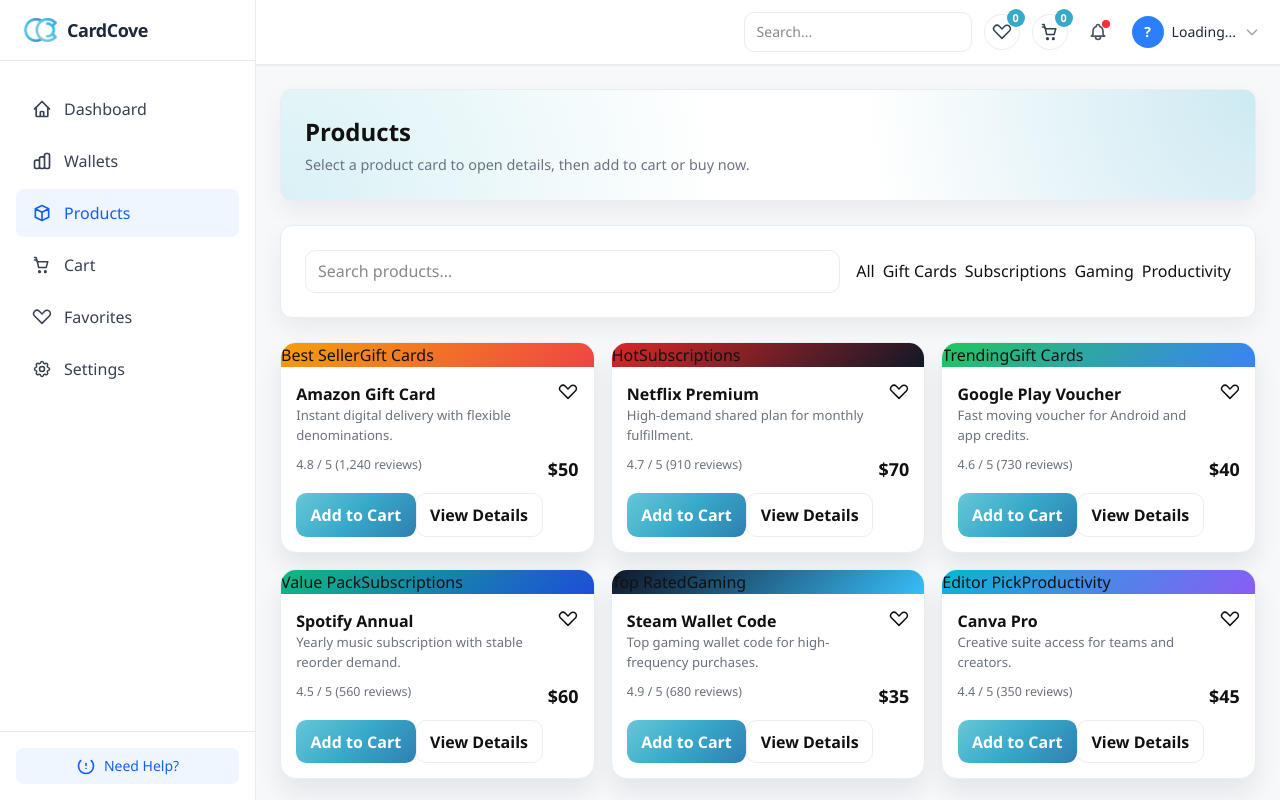
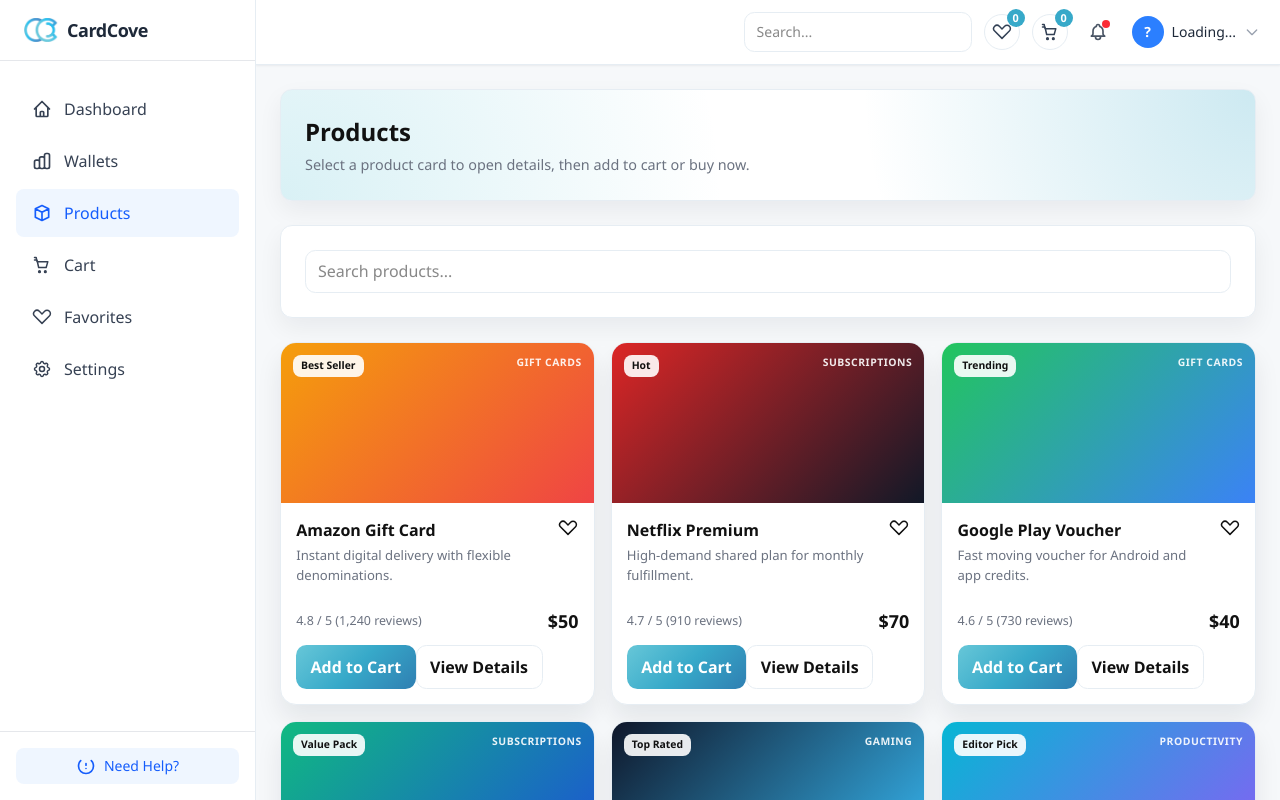
Before and after one commit to Raamish4221/BtoB, a Next.js app: page /products in a window 1280 px wide. Built offline with nearby package versions, Linux system fonts and the light colour scheme.

Commit message:
Feature Updates: Product card updates

```diff
--- a/components/ProductCard.tsx
+++ b/components/ProductCard.tsx
@@ -28,7 +28,7 @@
   return (
     <article className="product-card group">
       <Link href={`/products/${product.id}`} className="block">
-        <div className="product-visual" style={{ background: product.imageGradient }}>
+        <div className="product-visual flex items-start justify-between p-3" style={{ background: product.imageGradient }}>
           <span className="product-badge">{product.badge}</span>
           <span className="product-category">{product.category}</span>
         </div>
@@ -36,7 +36,7 @@
 
       <div className="product-content">
         <div className="flex items-start justify-between gap-3">
-          <div>
+          <div className="flex flex-col gap-1">
             <Link href={`/products/${product.id}`} className="product-name">
               {product.name}
             </Link>
@@ -52,7 +52,7 @@
           </button>
         </div>
 
-        <div className="product-meta">
+        <div className="product-meta mt-3 flex items-center justify-between">
           <span>
             {product.rating.toFixed(1)} / 5 ({product.reviews.toLocaleString()} reviews)
           </span>
--- a/src/app/globals.css
+++ b/src/app/globals.css
@@ -287,6 +287,30 @@
   box-shadow: 0 20px 30px rgba(15, 23, 42, 0.12);
 }
 
+.product-visual {
+  height: 160px;
+  position: relative;
+}
+
+.product-badge {
+  background: rgba(255, 255, 255, 0.9);
+  color: #111;
+  padding: 0.2rem 0.5rem;
+  border-radius: 0.5rem;
+  font-size: 0.65rem;
+  font-weight: 700;
+  backdrop-filter: blur(4px);
+}
+
+
+.product-category {
+  font-size: 0.65rem;
+  font-weight: 600;
+  color: rgba(255, 255, 255, 0.9);
+  text-transform: uppercase;
+  letter-spacing: 0.05em;
+}
+
 .product-content {
   padding: 0.95rem;
   display: grid;
--- a/src/app/products/[id]/page.tsx
+++ b/src/app/products/[id]/page.tsx
@@ -72,7 +72,7 @@
               <strong>${product.price}</strong>
             </div>
 
-            <div className="flex flex-wrap items-center gap-3 mt-5">
+            <div className="flex flex-wrap items-center gap-4 mt-8">
               <label className="quantity-picker">
                 <span>Qty</span>
                 <input
@@ -108,6 +108,7 @@
           </div>
         </section>
 
+        {/*
         <section className="app-card">
           <h2 className="text-lg font-semibold mb-3">Related Products</h2>
           <div className="flex flex-wrap gap-2">
@@ -118,6 +119,7 @@
             ))}
           </div>
         </section>
+        */}
       </div>
     </Dashboard>
   );
--- a/src/app/products/page.tsx
+++ b/src/app/products/page.tsx
@@ -1,25 +1,19 @@
 "use client";
 
-import { useMemo, useState } from "react";
+import { useState } from "react";
 import Dashboard from "@/components/Dashboard";
 import ProductCard from "@/components/ProductCard";
 import { products } from "@/app/data/products";
 
 export default function ProductsPage() {
   const [query, setQuery] = useState("");
-  const categories = useMemo(
-    () => ["All", ...Array.from(new Set(products.map((product) => product.category)))],
-    []
-  );
-  const [activeCategory, setActiveCategory] = useState("All");
 
   const filteredProducts = products.filter((product) => {
-    const categoryMatch = activeCategory === "All" || product.category === activeCategory;
     const queryMatch =
       query.trim().length === 0 ||
       product.name.toLowerCase().includes(query.toLowerCase()) ||
       product.description.toLowerCase().includes(query.toLowerCase());
-    return categoryMatch && queryMatch;
+    return queryMatch;
   });
 
   return (
@@ -31,7 +25,7 @@
         </section>
 
         <section className="app-card">
-          <div className="grid grid-cols-1 lg:grid-cols-[1fr_auto] gap-4 items-center">
+          <div className="w-full">
             <input
               type="search"
               value={query}
@@ -39,18 +33,6 @@
               placeholder="Search products..."
               className="app-input"
             />
-            <div className="flex flex-wrap gap-2">
-              {categories.map((category) => (
-                <button
-                  key={category}
-                  type="button"
-                  onClick={() => setActiveCategory(category)}
-                  className={`filter-chip ${activeCategory === category ? "is-active" : ""}`}
-                >
-                  {category}
-                </button>
-              ))}
-            </div>
           </div>
         </section>
 
```
